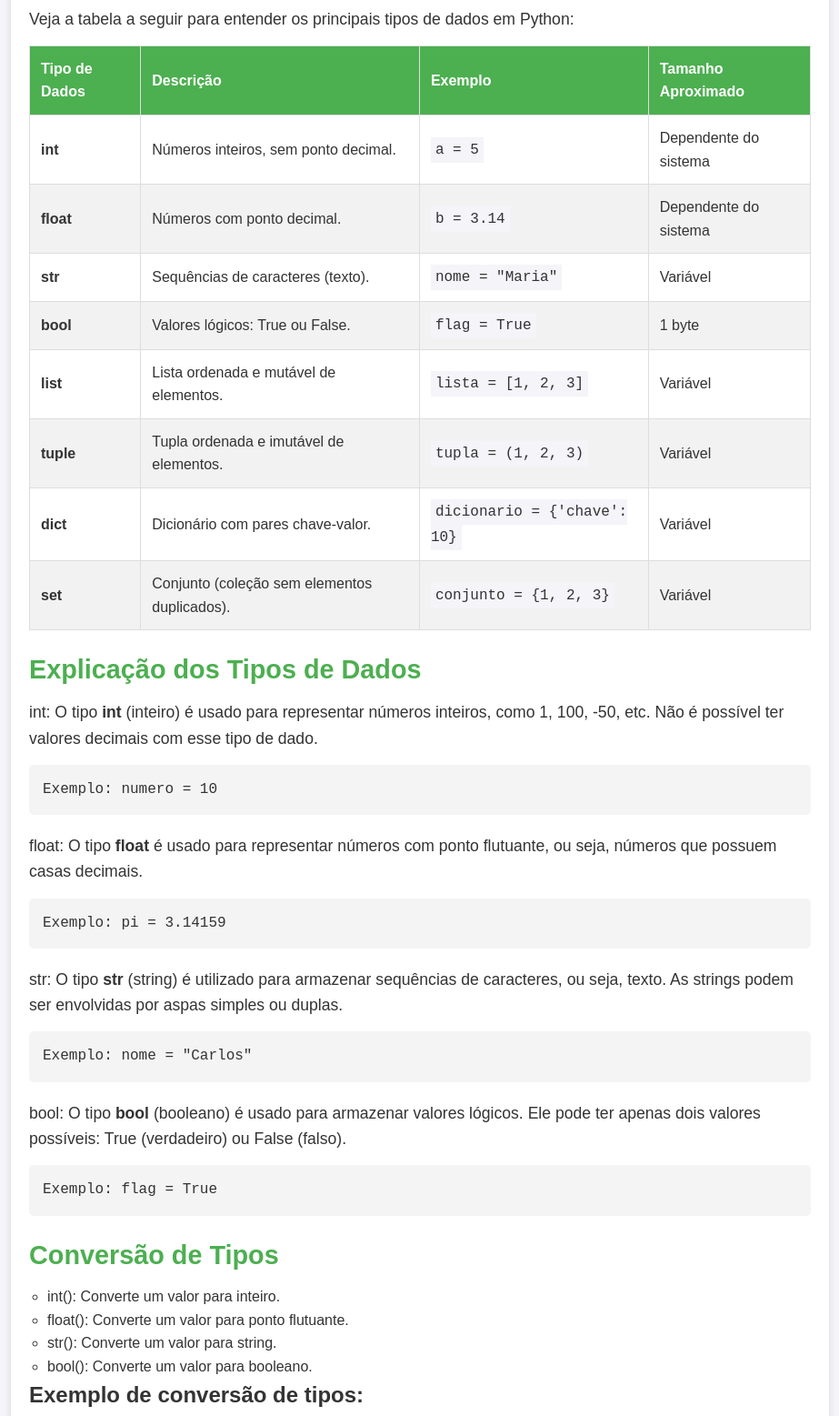
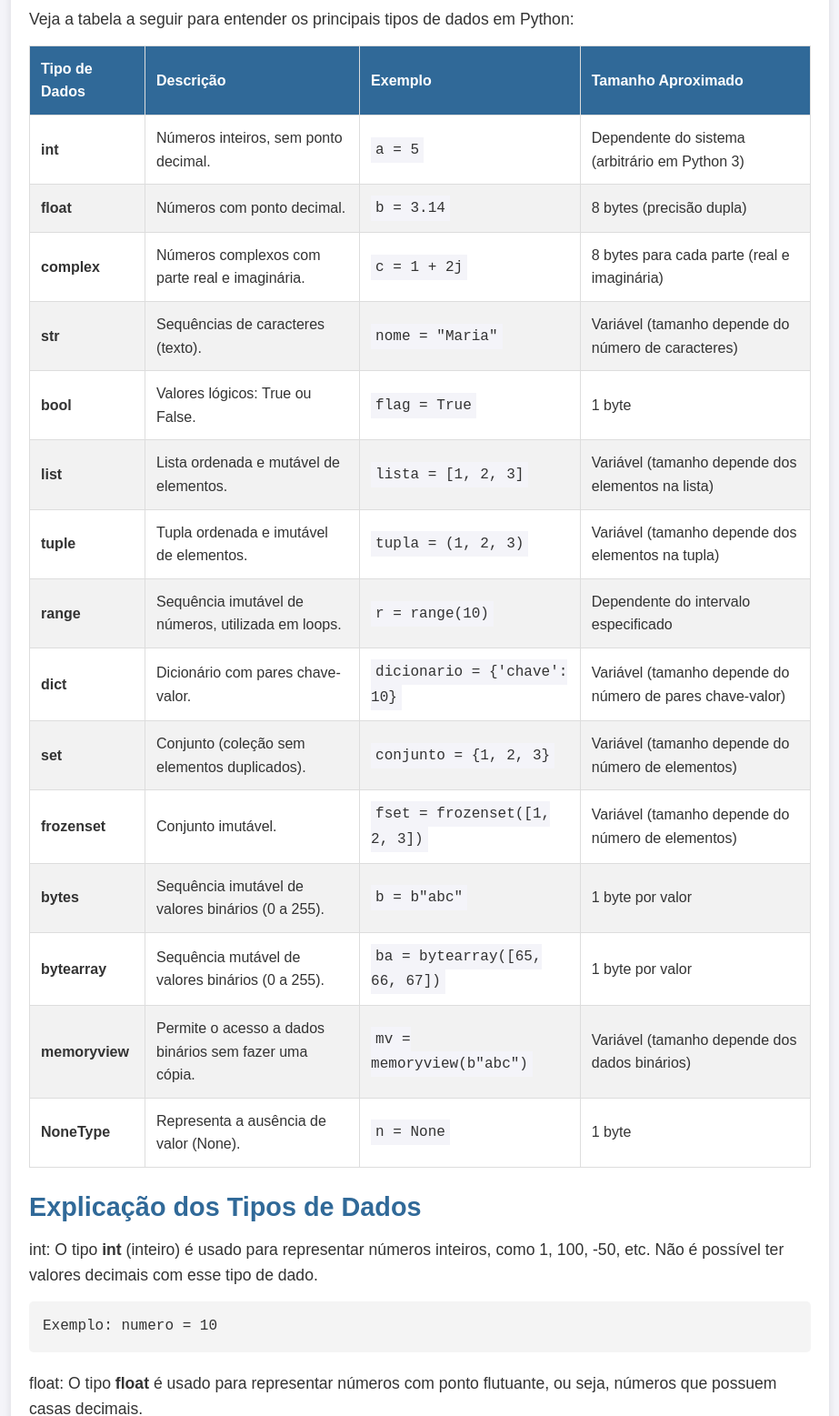
Before and after one commit to MatheusB0/Python, a plain HTML site: page Variaveis.html in a window 1280 px wide. Shown: the part 983-2540 px from the top of the page at 91% size, without its empty margins (178-1101 px from the left). Drawn offline with Linux system fonts and the light colour scheme.

Commit message:
Alteração na Cor

```diff
--- a/Variaveis.html
+++ b/Variaveis.html
@@ -35,12 +35,12 @@
         <p>No exemplo acima, a variável <strong>idade</strong> está armazenando um número inteiro e a variável <strong>nome</strong> está armazenando uma cadeia de caracteres (string).</p>
         <h2>Tipos de Dados em Python</h2>
         <p>Em Python, existem vários tipos de dados que você pode usar. Os tipos de dados mais comuns são:</p>
-        <ol>
+        <ul class="circle">
             <li>Inteiro (int): Números inteiros, sem ponto decimal.</li>
             <li>Ponto flutuante (float): Números com ponto decimal.</li>
             <li>String (str): Texto ou sequências de caracteres.</li>
             <li>Booleano (bool): Valores lógicos, que podem ser True ou False.</li>
-        </ol>
+        </ul>
 
         <h2>Tabela de Tipos de Dados</h2>
 
@@ -59,19 +59,25 @@
                     <td><strong>int</strong></td>
                     <td>Números inteiros, sem ponto decimal.</td>
                     <td><code>a = 5</code></td>
-                    <td>Dependente do sistema</td>
+                    <td>Dependente do sistema (arbitrário em Python 3)</td>
                 </tr>
                 <tr>
                     <td><strong>float</strong></td>
                     <td>Números com ponto decimal.</td>
                     <td><code>b = 3.14</code></td>
-                    <td>Dependente do sistema</td>
+                    <td>8 bytes (precisão dupla)</td>
+                </tr>
+                <tr>
+                    <td><strong>complex</strong></td>
+                    <td>Números complexos com parte real e imaginária.</td>
+                    <td><code>c = 1 + 2j</code></td>
+                    <td>8 bytes para cada parte (real e imaginária)</td>
                 </tr>
                 <tr>
                     <td><strong>str</strong></td>
                     <td>Sequências de caracteres (texto).</td>
                     <td><code>nome = "Maria"</code></td>
-                    <td>Variável</td>
+                    <td>Variável (tamanho depende do número de caracteres)</td>
                 </tr>
                 <tr>
                     <td><strong>bool</strong></td>
@@ -83,28 +89,65 @@
                     <td><strong>list</strong></td>
                     <td>Lista ordenada e mutável de elementos.</td>
                     <td><code>lista = [1, 2, 3]</code></td>
-                    <td>Variável</td>
+                    <td>Variável (tamanho depende dos elementos na lista)</td>
                 </tr>
                 <tr>
                     <td><strong>tuple</strong></td>
                     <td>Tupla ordenada e imutável de elementos.</td>
                     <td><code>tupla = (1, 2, 3)</code></td>
-                    <td>Variável</td>
+                    <td>Variável (tamanho depende dos elementos na tupla)</td>
+                </tr>
+                <tr>
+                    <td><strong>range</strong></td>
+                    <td>Sequência imutável de números, utilizada em loops.</td>
+                    <td><code>r = range(10)</code></td>
+                    <td>Dependente do intervalo especificado</td>
                 </tr>
                 <tr>
                     <td><strong>dict</strong></td>
                     <td>Dicionário com pares chave-valor.</td>
                     <td><code>dicionario = {'chave': 10}</code></td>
-                    <td>Variável</td>
+                    <td>Variável (tamanho depende do número de pares chave-valor)</td>
                 </tr>
                 <tr>
                     <td><strong>set</strong></td>
                     <td>Conjunto (coleção sem elementos duplicados).</td>
                     <td><code>conjunto = {1, 2, 3}</code></td>
-                    <td>Variável</td>
+                    <td>Variável (tamanho depende do número de elementos)</td>
+                </tr>
+                <tr>
+                    <td><strong>frozenset</strong></td>
+                    <td>Conjunto imutável.</td>
+                    <td><code>fset = frozenset([1, 2, 3])</code></td>
+                    <td>Variável (tamanho depende do número de elementos)</td>
+                </tr>
+                <tr>
+                    <td><strong>bytes</strong></td>
+                    <td>Sequência imutável de valores binários (0 a 255).</td>
+                    <td><code>b = b"abc"</code></td>
+                    <td>1 byte por valor</td>
+                </tr>
+                <tr>
+                    <td><strong>bytearray</strong></td>
+                    <td>Sequência mutável de valores binários (0 a 255).</td>
+                    <td><code>ba = bytearray([65, 66, 67])</code></td>
+                    <td>1 byte por valor</td>
+                </tr>
+                <tr>
+                    <td><strong>memoryview</strong></td>
+                    <td>Permite o acesso a dados binários sem fazer uma cópia.</td>
+                    <td><code>mv = memoryview(b"abc")</code></td>
+                    <td>Variável (tamanho depende dos dados binários)</td>
+                </tr>
+                <tr>
+                    <td><strong>NoneType</strong></td>
+                    <td>Representa a ausência de valor (None).</td>
+                    <td><code>n = None</code></td>
+                    <td>1 byte</td>
                 </tr>
             </tbody>
         </table>
+
         <h2>Explicação dos Tipos de Dados</h2>
         <p>int: O tipo <strong>int</strong> (inteiro) é usado para representar números inteiros, como 1, 100, -50, etc. Não é possível ter valores decimais com esse tipo de dado.</p>
         <pre><code>Exemplo: numero = 10</code></pre>
@@ -115,12 +158,12 @@
         <p>bool: O tipo <strong>bool</strong> (booleano) é usado para armazenar valores lógicos. Ele pode ter apenas dois valores possíveis: True (verdadeiro) ou False (falso).</p>
         <pre><code>Exemplo: flag = True</code></pre>
         <h2>Conversão de Tipos</h2>
-        <ol>
+        <ul class="circle">
             <li>int(): Converte um valor para inteiro.</li>
             <li>float(): Converte um valor para ponto flutuante.</li>
             <li> str(): Converte um valor para string.</li>
             <li>bool(): Converte um valor para booleano.</li>
-        </ol>
+        </ul>
         <h3>Exemplo de conversão de tipos:</h3>
         <pre><code># Convertendo string para inteiro
 numero = int("10")
--- a/styles.css
+++ b/styles.css
@@ -26,9 +26,9 @@ body {
 
 /* Cabeçalho */
 header {
-    background-color: #4CAF50;
+    background-color: #306998;
     color: white;
-    padding: 15px 0 0px 0px;
+    padding: 15px 0px 0px 0px;
     text-align: center;
 }
 
@@ -61,7 +61,7 @@ nav ul li a {
 }
 
 nav ul li a:hover {
-    color: #4CAF50;
+    color: #FFD43B;
 }
 
 /* Corpo principal */
@@ -76,7 +76,7 @@ main {
 h2 {
     font-size: 1.8em;
     margin-bottom: 10px;
-    color: #4CAF50;
+    color: #306998;
 }
 
 h3 {
@@ -102,7 +102,7 @@ table th, table td {
 }
 
 table th {
-    background-color: #4CAF50;
+    background-color: #306998;
     color: white;
 }
 
@@ -124,7 +124,7 @@ ul {
     margin-left: 20px;
     list-style-type: square;
 }
-ol
+.circle
 {
     margin-left: 20px;
     list-style-type: circle;
@@ -159,7 +159,7 @@ footer {
 
 /* Estilo do link de navegação */
 a {
-    color: #4CAF50;
+    color: #306998;
     text-decoration: none;
 }
 
```
